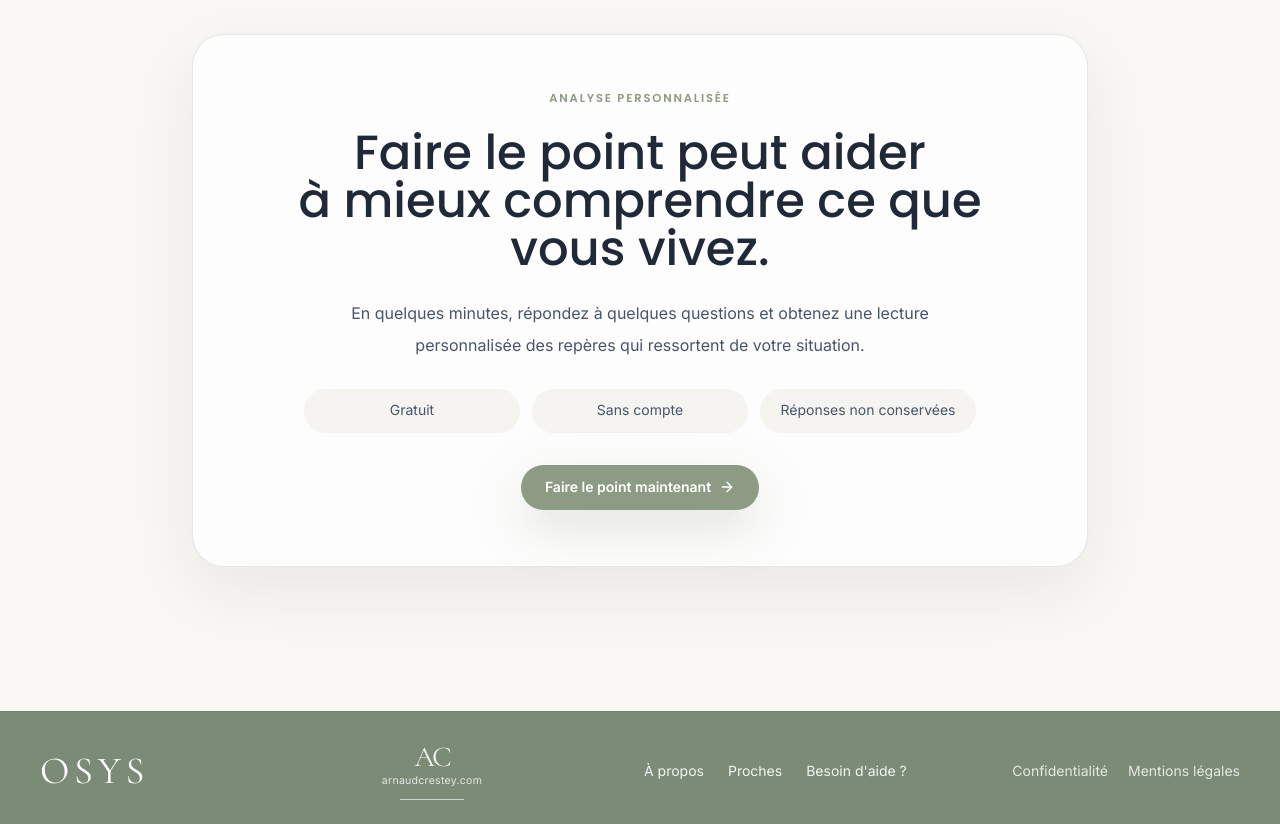
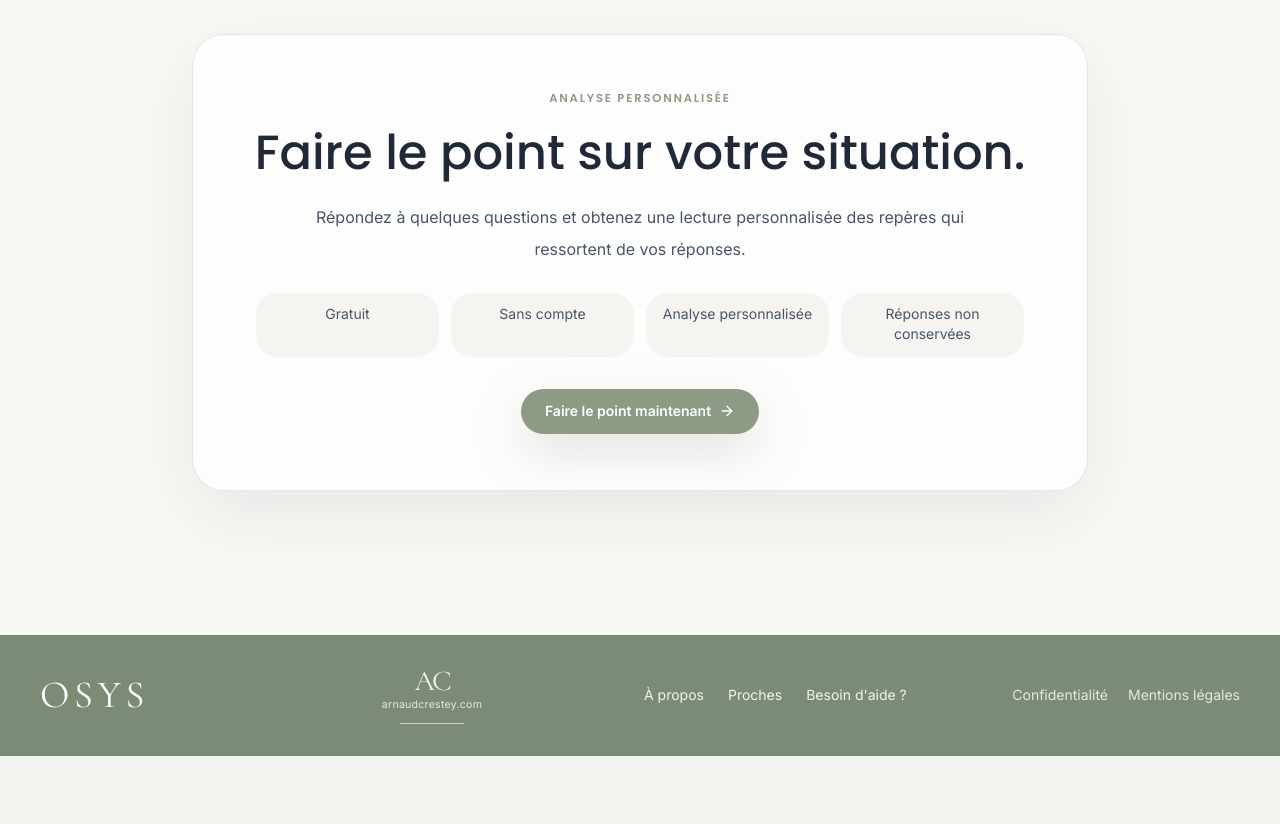
Before and after one commit to arnaudcrestey/osys, a Next.js app: page /accueil in a window 1280 px wide. Shown: the part 1040-1864 px from the top of the page. After the commit the page ends 1796 px from the top, so only its background shows below. Built offline with nearby package versions, Linux system fonts and the light colour scheme.

Commit message:
Update page.tsx

```diff
--- a/app/accueil/page.tsx
+++ b/app/accueil/page.tsx
@@ -15,22 +15,27 @@ export default function HomePage() {
           <p className="eyebrow">Analyse personnalisée</p>
 
           <h2 className="mt-5 font-display text-3xl font-medium leading-tight text-osys-ink sm:text-5xl">
-      Faire le point peut aider
-      <br />à mieux comprendre ce que vous vivez.
+            Faire le point sur votre situation.
           </h2>
 
           <p className="mx-auto mt-6 max-w-2xl text-base leading-8 text-slate-600">
-      En quelques minutes, répondez à quelques questions et obtenez une lecture
-      personnalisée des repères qui ressortent de votre situation.
+            Répondez à quelques questions et obtenez une lecture personnalisée
+            des repères qui ressortent de vos réponses.
           </p>
 
-    <div className="mx-auto mt-7 grid max-w-2xl gap-3 text-sm text-slate-600 sm:grid-cols-3">
+          <div className="mx-auto mt-7 grid max-w-3xl gap-3 text-sm text-slate-600 sm:grid-cols-4">
             <div className="rounded-2xl bg-osys-surface px-4 py-3">
               Gratuit
             </div>
+
             <div className="rounded-2xl bg-osys-surface px-4 py-3">
               Sans compte
             </div>
+
+            <div className="rounded-2xl bg-osys-surface px-4 py-3">
+              Analyse personnalisée
+            </div>
+
             <div className="rounded-2xl bg-osys-surface px-4 py-3">
               Réponses non conservées
             </div>
```
Lines whose indentation alone changed are shown as unchanged.
